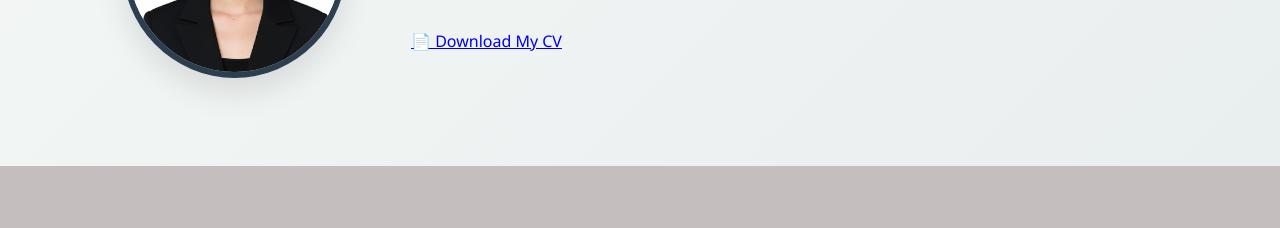
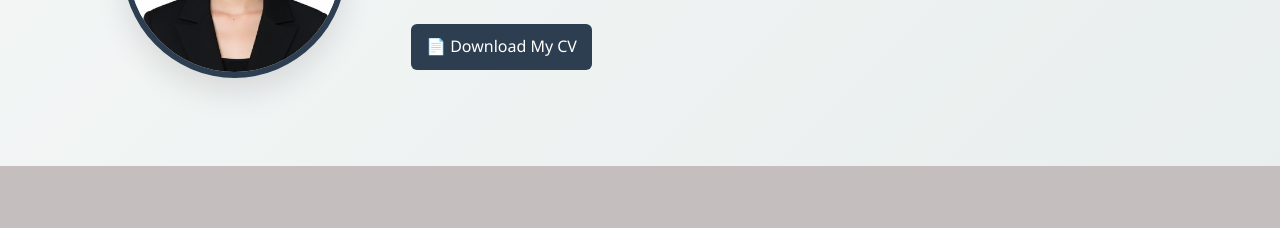
Before and after one commit to barcomaelyzah2-spec/Portfolio, a plain HTML site: page index.html in a window 1280 px wide. Shown: the part 292-520 px from the top of the page. Drawn offline with Linux system fonts and the light colour scheme.

Commit message:
Update index.html

```diff
--- a/index.html
+++ b/index.html
@@ -121,6 +121,16 @@
             box-shadow: 0 5px 15px rgba(26, 188, 156, 0.3);
         }
 
+        /* CV BUTTON */
+.cv-btn {
+  display: inline-block;
+  margin-top: 10px;
+  padding: 10px 15px;
+  background: #2C3E50;
+  color: #fff;
+  border-radius: 6px;
+  text-decoration: none;
+}
         /* Section Styling */
         .section {
             padding: 5rem 0;
```
